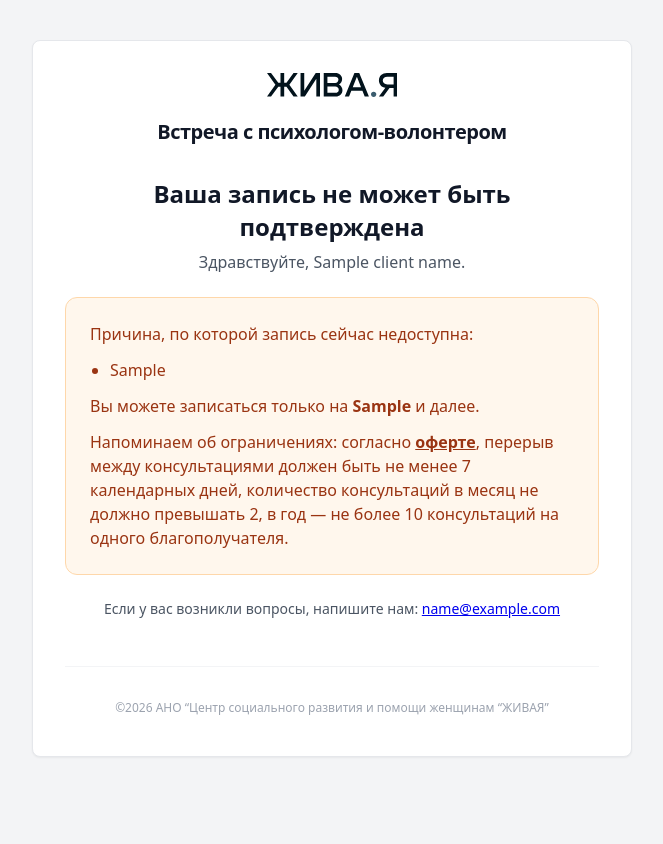
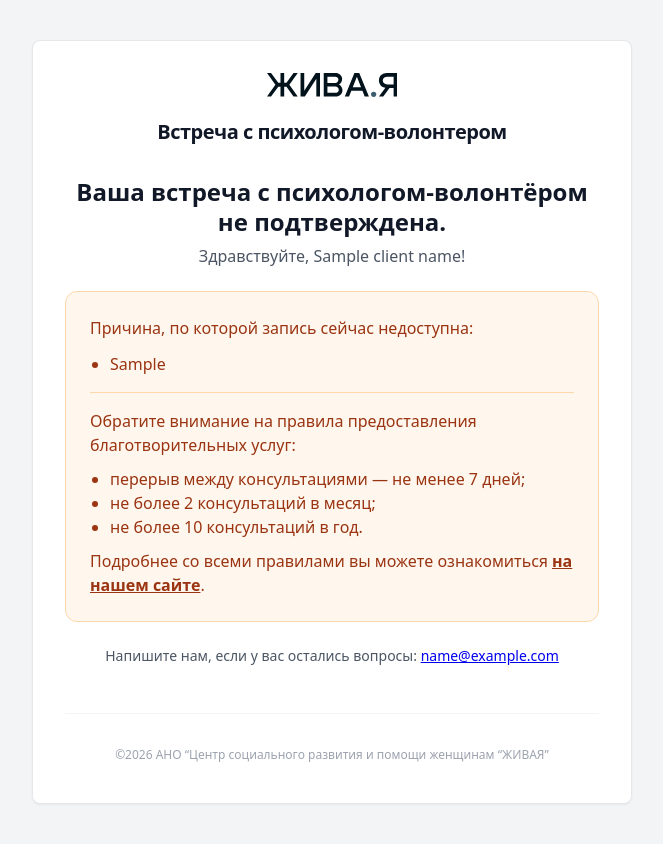
Before and after one commit to Lelikov/calendar-bot, a Python web app: template app/templates/client/booking_rejected.html in a window 1280 px wide. Shown: the whole page, without its empty margins (308-971 px from the left). Before the commit the page ends 757 px from the top, so only its background shows below. Run offline with Jinja, Linux system fonts and the light colour scheme; the template is opened without the code that fills it: most values are stand-ins (such as "Sample title", 1, 10 or a date in 2020).

Commit message:
Add rejection_type field to booking validation and enhance rejection email with scenario-specific messaging
- Add `rejection_type` parameter to booking rejection notification flow to identify specific limit violation
- Populate `rejection_type` in `_analyze_booking_constraints` with values: "month_limit", "year_limit", "min_interval"
- Pass `rejection_type` through notification interface and controller to email template
- Rewrite `client/booking_rejected.html` with conditional blocks based on `rejection_type` for clearer user messaging
- Add separate scenarios for active booking, month limit, year limit, and minimum interval violations
- Change date format in previous meetings list from "%d-%m-%Y" to "%d.%m.%Y" for consistency
- Improve template readability: restructured layout, added horizontal dividers, and refined copy
- Extract rules into bulleted list and move to bottom of rejection notice
- Add fallback behavior to preserve old rejection_reasons display when rejection_type is not set

```diff
--- a/app/controllers/notification.py
+++ b/app/controllers/notification.py
@@ -290,13 +290,14 @@ class NotificationController:
         previous_meeting_dates: list[datetime],
         active_booking_start: datetime | None,
         rejection_reasons: list[str],
+        rejection_type: str | None,
     ) -> None:
         try:
             template = self.jinja_env.get_template("client/booking_rejected.html")
             available_from_text = self._get_participant_time(booking.client.time_zone, available_from)
             active_booking_start_text = self._get_participant_time(booking.client.time_zone, active_booking_start)
             previous_meeting_dates_text = [
-                start_time.astimezone(pytz.timezone(booking.client.time_zone)).strftime("%d-%m-%Y")
+                start_time.astimezone(pytz.timezone(booking.client.time_zone)).strftime("%d.%m.%Y")
                 for start_time in previous_meeting_dates
             ]
             html_content = template.render(
@@ -306,6 +307,7 @@ class NotificationController:
                 active_booking_start=active_booking_start_text,
                 previous_meeting_dates=previous_meeting_dates_text,
                 rejection_reasons=rejection_reasons,
+                rejection_type=rejection_type,
                 offer_url=self.settings.offer_url,
                 support_email=self.settings.support_email,
             )
--- a/app/interfaces/notification.py
+++ b/app/interfaces/notification.py
@@ -42,4 +42,5 @@ class INotificationController(Protocol):
         previous_meeting_dates: list[datetime.datetime],
         active_booking_start: datetime.datetime | None,
         rejection_reasons: list[str],
+        rejection_type: str | None,
     ) -> None: ...
--- a/app/templates/client/booking_rejected.html
+++ b/app/templates/client/booking_rejected.html
@@ -1,13 +1,18 @@
 {% extends "base.html" %}
 
 {% block content %}
+
+{# --- helper: last meeting date for min_interval text --- #}
+{% set last_meeting = last_meeting_date|default(previous_meeting_dates|first, true) %}
+
 <table width="100%" cellpadding="0" cellspacing="0" role="presentation" style="margin-bottom: 24px;">
     <tr>
         <td align="center">
-            <h2 style="margin: 0 0 8px 0; font-size: 24px; font-weight: 600; color: #111827; font-family: inherit;">
-                Ваша запись не может быть подтверждена</h2>
+            <h2 style="margin: 0 0 8px 0; font-size: 24px; font-weight: 600; color: #111827; font-family: inherit; line-height: 1.25;">
+                Ваша встреча с психологом-волонтёром<br/>не подтверждена.
+            </h2>
             <p style="margin: 0; color: #4b5563; font-size: 16px; font-family: inherit;">
-                Здравствуйте, {{ client_name }}.
+                Здравствуйте, {{ client_name }}!
             </p>
         </td>
     </tr>
@@ -17,52 +22,106 @@
        style="background-color: #fff7ed; border-radius: 12px; border: 1px solid #fed7aa; margin-bottom: 24px;">
     <tr>
         <td style="padding: 24px;">
+
+            {# --- Scenario 2: has active booking --- #}
+            {% if has_active_booking %}
+            <p style="margin: 0 0 12px 0; color: #9a3412; font-size: 16px; line-height: 1.5; font-family: inherit;">
+                У вас уже есть одна подтверждённая встреча с психологом-волонтером на <strong>{{ active_booking_start
+                }}</strong>,
+                поэтому мы не можем записать вас на консультацию.
+            </p>
+
+            <p style="margin: 0 0 12px 0; color: #9a3412; font-size: 16px; line-height: 1.5; font-family: inherit;">
+                По правилам проекта, нельзя записаться на несколько консультаций одновременно.
+                Новую запись можно будет оформить только после того, как пройдёт уже назначенная встреча.
+                Записаться на следующую встречу вы сможете начиная с <strong>{{ available_from }}</strong>.
+            </p>
+
+            {# --- Other scenarios: rejection_type --- #}
+            {% else %}
+
+            {% if rejection_type == "month_limit" %}
+            <p style="margin: 0 0 12px 0; color: #9a3412; font-size: 16px; line-height: 1.5; font-family: inherit;">
+                В этом месяце вы уже использовали доступный лимит — 2 встречи, поэтому мы не можем записать вас на
+                консультацию с психологом-волонтёром.
+            </p>
+            <p style="margin: 0; color: #9a3412; font-size: 16px; line-height: 1.5; font-family: inherit;">
+                Вы сможете записаться к нам снова с <strong>{{ available_from }}</strong>.
+            </p>
+
+            {% elif rejection_type == "year_limit" %}
+            <p style="margin: 0 0 12px 0; color: #9a3412; font-size: 16px; line-height: 1.5; font-family: inherit;">
+                В этом году вы уже использовали доступный лимит — 10 встреч, поэтому мы не можем записать вас на
+                консультацию с психологом-волонтёром.
+            </p>
+            <p style="margin: 0; color: #9a3412; font-size: 16px; line-height: 1.5; font-family: inherit;">
+                Вы сможете записаться к нам снова с <strong>{{ available_from }}</strong>.
+            </p>
+
+            {% elif rejection_type == "min_interval" %}
+            <p style="margin: 0 0 12px 0; color: #9a3412; font-size: 16px; line-height: 1.5; font-family: inherit;">
+                С момента вашей последней встречи ({{ last_meeting }}) прошло менее 7 календарных дней, поэтому мы не
+                можем записать вас на консультацию с психологом-волонтёром.
+            </p>
+            <p style="margin: 0; color: #9a3412; font-size: 16px; line-height: 1.5; font-family: inherit;">
+                Записаться на следующую консультацию вы сможете начиная с <strong>{{ available_from }}</strong>.
+            </p>
+
+            {% else %}
+            {# fallback: keep old behavior if reasons exist #}
             {% if rejection_reasons %}
             <p style="margin: 0 0 12px 0; color: #9a3412; font-size: 16px; line-height: 1.5; font-family: inherit;">
                 Причина, по которой запись сейчас недоступна:
             </p>
-            <ul style="margin: 0 0 12px 0; padding-left: 20px; color: #9a3412; font-size: 16px; line-height: 1.5; font-family: inherit;">
+            <ul style="margin: 0; padding-left: 20px; color: #9a3412; font-size: 16px; line-height: 1.5; font-family: inherit;">
                 {% for rejection_reason in rejection_reasons %}
                 <li>{{ rejection_reason }}</li>
                 {% endfor %}
             </ul>
+            {% else %}
+            <p style="margin: 0; color: #9a3412; font-size: 16px; line-height: 1.5; font-family: inherit;">
+                К сожалению, сейчас мы не можем подтвердить вашу запись.
+                Вы сможете записаться начиная с <strong>{{ available_from }}</strong>.
+            </p>
+            {% endif %}
             {% endif %}
 
-            {% if has_active_booking %}
-            <p style="margin: 0 0 12px 0; color: #9a3412; font-size: 16px; line-height: 1.5; font-family: inherit;">
-                Запись в «Живой» подтверждается только на одну консультацию за раз.
-                Следующую консультацию можно забронировать после того, как состоится текущая встреча.
-            </p>
-            <p style="margin: 0 0 12px 0; color: #9a3412; font-size: 16px; line-height: 1.5; font-family: inherit;">
-                Ваша ближайшая консультация запланирована на: <strong>{{ active_booking_start }}</strong>.
-            </p>
-            <p style="margin: 0 0 12px 0; color: #9a3412; font-size: 16px; line-height: 1.5; font-family: inherit;">
-                Вы можете записаться только на <strong>{{ available_from }}</strong> и далее.
-            </p>
-            {% else %}
-            <p style="margin: 0; color: #9a3412; font-size: 16px; line-height: 1.5; font-family: inherit;">
-                Вы можете записаться только на <strong>{{ available_from }}</strong> и далее.
-            </p>
             {% endif %}
 
-            <p style="margin: 12px 0 0 0; color: #9a3412; font-size: 16px; line-height: 1.5; font-family: inherit;">
-                Напоминаем об ограничениях: согласно <a href="{{ offer_url }}" style="color: #9a3412;"><strong>оферте</strong></a>,
-                перерыв между консультациями должен быть не менее 7 календарных дней,
-                количество консультаций в месяц не должно превышать 2,
-                в год — не более 10 консультаций на одного благополучателя.
+            <hr style="border: none; border-top: 1px solid #fed7aa; margin: 16px 0;"/>
+
+            <p style="margin: 0 0 10px 0; color: #9a3412; font-size: 16px; line-height: 1.5; font-family: inherit;">
+                Обратите внимание на правила предоставления благотворительных услуг:
             </p>
+
+            <ul style="margin: 0 0 10px 0; padding-left: 20px; color: #9a3412; font-size: 16px; line-height: 1.5; font-family: inherit;">
+                <li>перерыв между консультациями — не менее 7 дней;</li>
+                <li>не более 2 консультаций в месяц;</li>
+                <li>не более 10 консультаций в год.</li>
+            </ul>
+
+            <p style="margin: 0; color: #9a3412; font-size: 16px; line-height: 1.5; font-family: inherit;">
+                Подробнее со всеми правилами вы можете ознакомиться
+                <a href="{{ offer_url }}" style="color: #9a3412; text-decoration: underline;"><strong>на нашем
+                    сайте</strong></a>.
+            </p>
+
         </td>
     </tr>
 </table>
 
-{% if previous_meeting_dates and not has_active_booking %}
+{# --- List of meetings: only for month/year limit, and only when no active booking --- #}
+{% if previous_meeting_dates  %}
 <table width="100%" cellpadding="0" cellspacing="0" role="presentation"
        style="background-color: #f9fafb; border-radius: 12px; border: 1px solid #e5e7eb; margin-bottom: 24px;">
     <tr>
         <td style="padding: 24px;">
             <p style="margin: 0 0 12px 0; color: #374151; font-size: 16px; font-family: inherit;">
-                <strong>Список ваших предыдущих встреч:</strong>
+                <strong>
+                    Ваши последние встречи:
+                </strong>
             </p>
+
             <ul style="margin: 0; padding-left: 20px; color: #4b5563; font-size: 15px; line-height: 1.6; font-family: inherit;">
                 {% for meeting_date in previous_meeting_dates %}
                 <li>{{ meeting_date }}</li>
@@ -77,9 +136,10 @@
     <tr>
         <td align="center">
             <p style="margin: 0; color: #4b5563; font-size: 14px; font-family: inherit;">
-                Если у вас возникли вопросы, напишите нам: <a href="mailto:{{ support_email }}">{{ support_email }}</a>
+                Напишите нам, если у вас остались вопросы: <a href="mailto:{{ support_email }}">{{ support_email }}</a>
             </p>
         </td>
     </tr>
 </table>
+
 {% endblock %}
```
Also changed, not shown: app/controllers/booking.py (+16 -4 lines).
